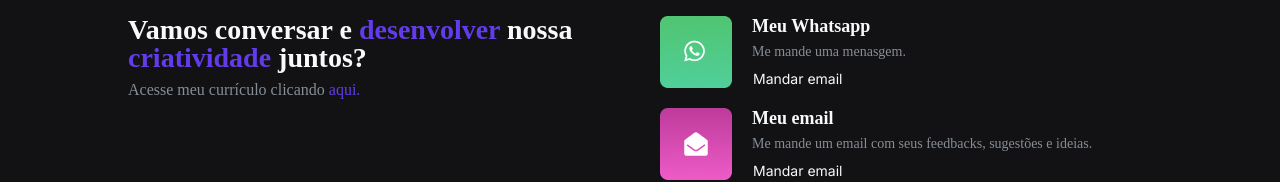
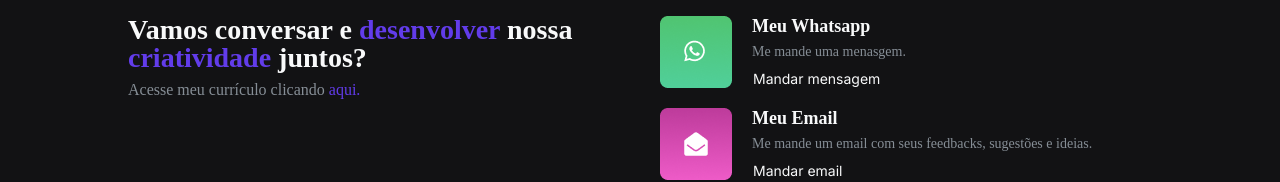
Before and after one commit to joaovpf1/Portfolio-Joaovpf1, a React (Vite) app in the folder portfolio-app/: page /aboutme in a window 1280 px wide. Shown: the part 696-878 px from the top of the page. Built offline with nearby package versions, Linux system fonts and the light colour scheme.

Commit message:
feat: add tagert blank

```diff
--- a/portfolio-app/src/components/AboutMePage/index.tsx
+++ b/portfolio-app/src/components/AboutMePage/index.tsx
@@ -32,7 +32,7 @@ export function AboutMePage(){
                         <Link to="/projects">
                         <button>Ver Projetos</button>
                         </Link>
-                        <a href="https://github.com/joaovpf1">
+                        <a href="https://github.com/joaovpf1" target="_blank">
                         <img src={githubicon} alt="Github icon" />
                         </a>
                     </div>
@@ -63,7 +63,7 @@ export function AboutMePage(){
             <section className={styles.infoSection}>
                 <div className={styles.msgDiv}>
                     <h1>Vamos conversar e <b>desenvolver</b> nossa <b>criatividade</b> juntos?</h1>
-                    <p>Acesse meu currículo clicando <a href="https://docs.google.com/document/d/17wJRlESOE7CJH4cpRj7eudcV8WLB6zEqJu8Bng0Z1vQ/edit?usp=sharing">aqui.</a></p>
+                    <p>Acesse meu currículo clicando <a href="https://docs.google.com/document/d/17wJRlESOE7CJH4cpRj7eudcV8WLB6zEqJu8Bng0Z1vQ/edit?usp=sharing" target="_blank">aqui.</a></p>
                 </div>
                 <div className={styles.netDiv}>
                     <div className={styles.iconDiv}>
@@ -71,15 +71,15 @@ export function AboutMePage(){
                         <div>
                             <h2>Meu Whatsapp</h2>
                             <p>Me mande uma menasgem.</p>
-                            <button><a href="mailto:jvictorpf@outlook.com">Mandar email</a></button>
+                            <button><a href="https://wa.me/+55031991514910" target="_blank">Mandar mensagem</a></button>
                         </div>
                     </div>
                     <div className={styles.iconDiv}>
                         <img src={emailicon} alt="Email icon" />
                         <div>
-                            <h2>Meu email</h2>
+                            <h2>Meu Email</h2>
                             <p>Me mande um email com seus feedbacks, sugestões e ideias.</p>
-                            <button><a href="mailto:jvictorpf@outlook.com">Mandar email</a></button>
+                            <button><a href="mailto:jvictorpf@outlook.com" target="_blank">Mandar email</a></button>
                         </div>
                     </div>
                     <div className={styles.iconDiv}>
@@ -87,7 +87,7 @@ export function AboutMePage(){
                         <div>
                             <h2>Meu LinkedIn</h2>
                             <p>Podemos nos conectar para criar mais interação.</p>
-                            <button><a href="www.linkedin.com/in/joão-victor-possidônio-ferreira-6aa891181">Ir para o LinkedIn</a></button>
+                            <button><a href="https://www.linkedin.com/in/joão-victor-possidônio-ferreira-6aa891181/" target="_blank">Ir para o LinkedIn</a></button>
                         </div>
                     </div>
                 </div>
--- a/portfolio-app/src/components/Footer/index.tsx
+++ b/portfolio-app/src/components/Footer/index.tsx
@@ -13,7 +13,7 @@ export function Footer(){
                 </div>
             </div>
             <div className={styles.iconDiv}>
-                <a href="https://www.linkedin.com/in/joão-victor-possidônio-ferreira-6aa891181">
+                <a href="https://www.linkedin.com/in/joão-victor-possidônio-ferreira-6aa891181" target="_blank">
                     <img src={linkedinIcon} alt="LinkedIn icon" />
                 </a>
             </div>
--- a/portfolio-app/src/components/Home/index.tsx
+++ b/portfolio-app/src/components/Home/index.tsx
@@ -33,7 +33,7 @@ export function HomePage(){
                         <Link to="/projects">
                         <button>Ver Projetos</button>
                         </Link>
-                        <a href="https://github.com/joaovpf1">
+                        <a href="https://github.com/joaovpf1" target="_blank">
                         <img src={githubicon} alt="Github icon" />
                         </a>
                     </div>
@@ -55,7 +55,7 @@ export function HomePage(){
             <section className={styles.infoSection}>
                 <div className={styles.msgDiv}>
                     <h1>Vamos conversar e <b>desenvolver</b> nossa <b>criatividade</b> juntos?</h1>
-                    <p>Acesse meu currículo clicando <a href="https://docs.google.com/document/d/17wJRlESOE7CJH4cpRj7eudcV8WLB6zEqJu8Bng0Z1vQ/edit?usp=sharing">aqui.</a></p>
+                    <p>Acesse meu currículo clicando <a href="https://docs.google.com/document/d/17wJRlESOE7CJH4cpRj7eudcV8WLB6zEqJu8Bng0Z1vQ/edit?usp=sharing" target="_blank">aqui.</a></p>
                 </div>
                 <div className={styles.netDiv}>
                     <div className={styles.iconDiv}>
@@ -63,15 +63,15 @@ export function HomePage(){
                         <div>
                             <h2>Meu Whatsapp</h2>
                             <p>Me mande uma menasgem.</p>
-                            <button><a href="mailto:jvictorpf@outlook.com">Mandar email</a></button>
+                            <button><a href="https://wa.me/+55031991514910" target="_blank">Mandar mensagem</a></button>
                         </div>
                     </div>
                     <div className={styles.iconDiv}>
                         <img src={emailicon} alt="Email icon" />
                         <div>
-                            <h2>Meu email</h2>
+                            <h2>Meu Email</h2>
                             <p>Me mande um email com seus feedbacks, sugestões e ideias.</p>
-                            <button><a href="mailto:jvictorpf@outlook.com">Mandar email</a></button>
+                            <button><a href="mailto:jvictorpf@outlook.com" target="_blank">Mandar email</a></button>
                         </div>
                     </div>
                     <div className={styles.iconDiv}>
@@ -79,7 +79,7 @@ export function HomePage(){
                         <div>
                             <h2>Meu LinkedIn</h2>
                             <p>Podemos nos conectar para criar mais interação.</p>
-                            <button><a href="www.linkedin.com/in/joão-victor-possidônio-ferreira-6aa891181">Ir para o LinkedIn</a></button>
+                            <button><a href="https://www.linkedin.com/in/joão-victor-possidônio-ferreira-6aa891181/" target="_blank">Ir para o LinkedIn</a></button>
                         </div>
                     </div>
                 </div>
--- a/portfolio-app/src/components/ProjectsList/index.tsx
+++ b/portfolio-app/src/components/ProjectsList/index.tsx
@@ -14,9 +14,9 @@ export function ProjectList(){
             </p>
             <p>{project.description}</p>
             <div>
-              <a href={project.github}><img src={githubIcon} alt="Github icon" />GitHub</a>
+              <a href={project.github} target="_blank"><img src={githubIcon} alt="Github icon" />GitHub</a>
               {project.link.length > 0 &&
-              <a href={project.link}> <img src={share} alt="Share icon"/>Link</a>}
+              <a href={project.link} target="_blank"> <img src={share} alt="Share icon"/>Link</a>}
             </div>
           </li>
           ))}
```
